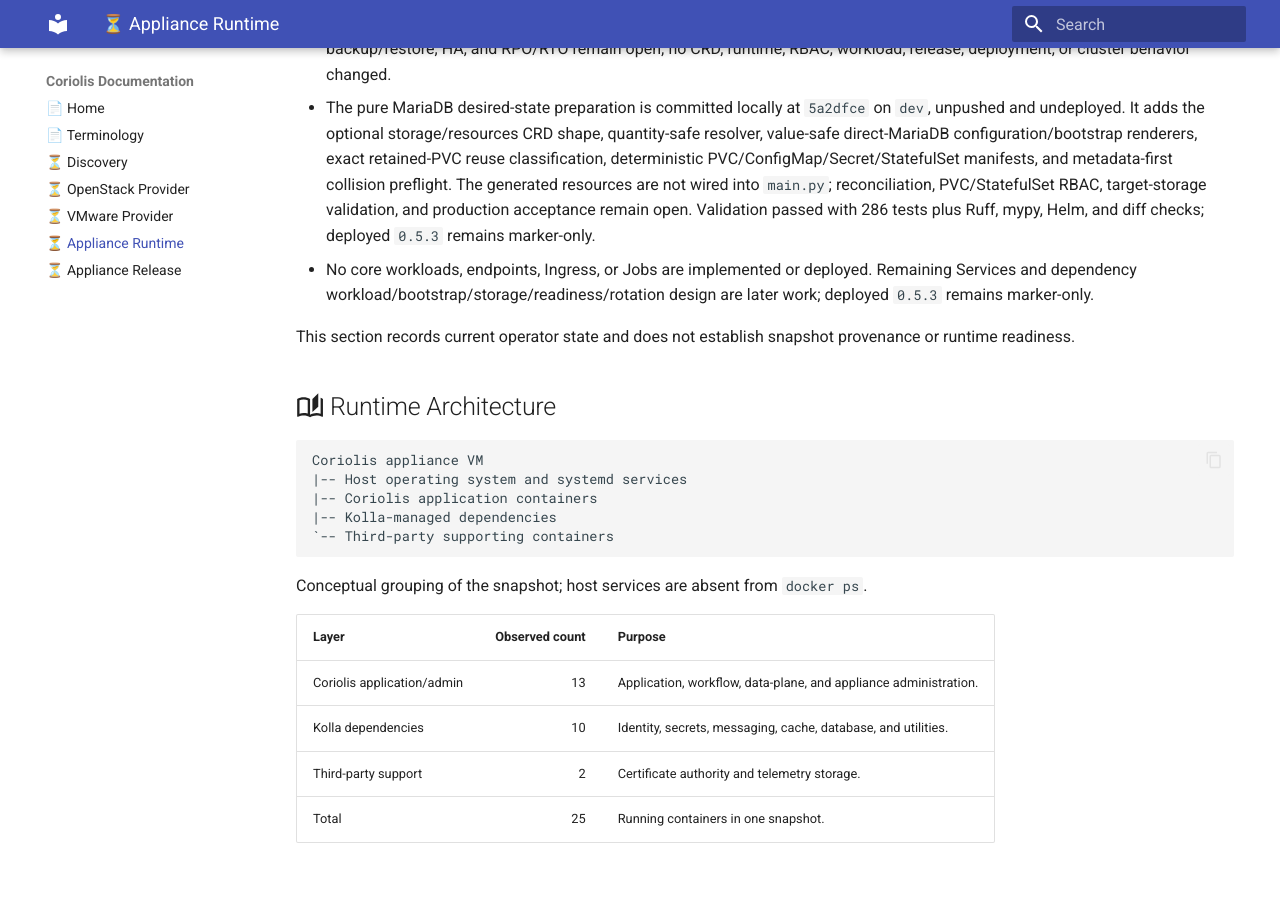
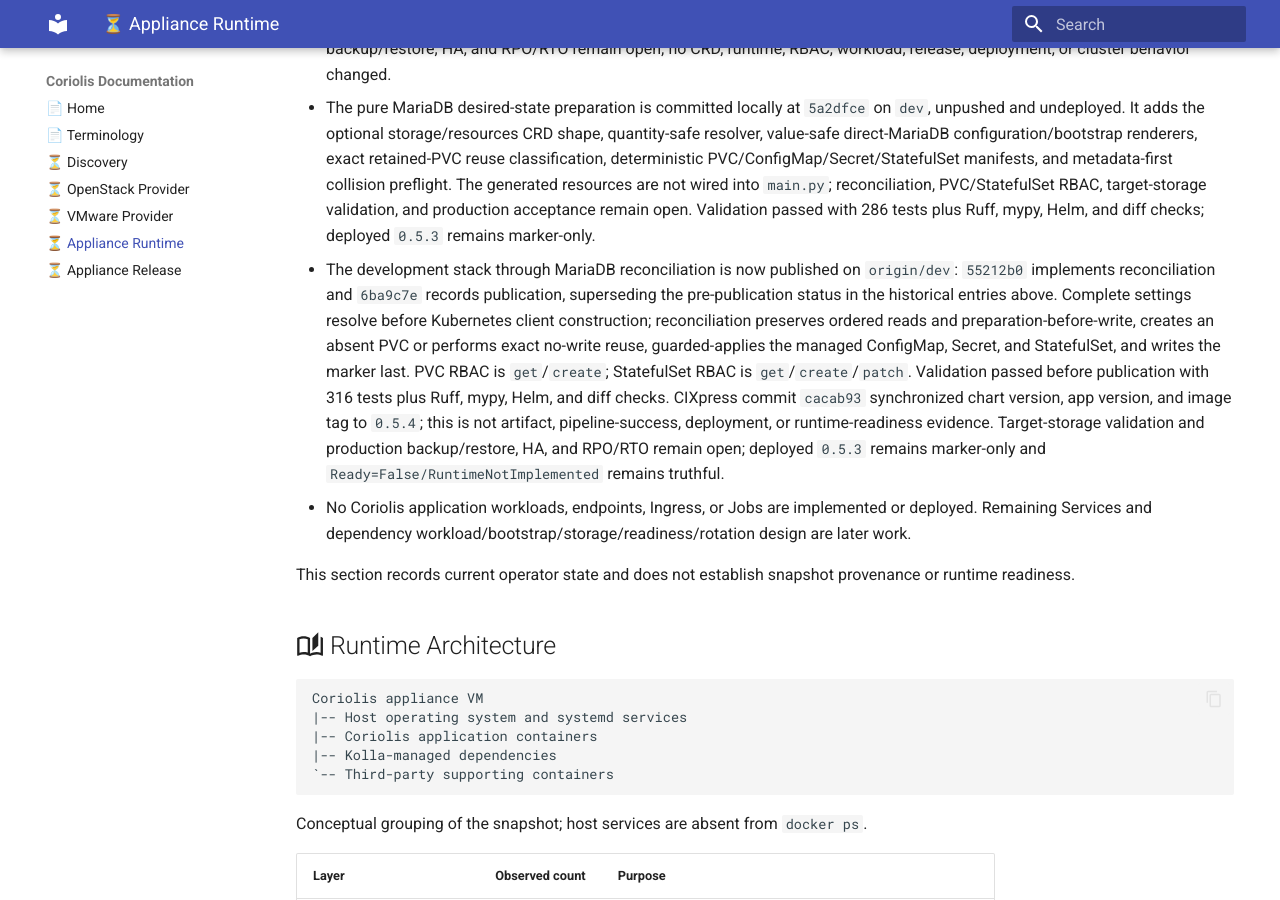
Before and after one commit to radumoisan/coriolis, an MkDocs documentation site: the page built from docs/appliance-runtime.md, in a window 1280 px wide and 900 px high, scrolled down 3084 px. Built offline with MkDocs 1.6.1 and Material for MkDocs 9.7.7, drawn with Linux system fonts in a browser that asks for light colours.

Commit message:
Update operator MariaDB reconciliation status

```diff
--- a/docs/appliance-runtime.md
+++ b/docs/appliance-runtime.md
@@ -40,7 +40,8 @@
 - MariaDB runtime evidence is committed locally at `86287ad` on `dev`, unpushed and undeployed. Inspection and disposable local validation of the exact approved digest proved restricted direct non-Galera startup, value-safe idempotent bootstrap, authenticated checks, and durable-volume recreation; the Kolla startup and Galera checks were rejected. This is not a Kubernetes workload contract: storage/PVC ownership and sizing, generated manifests, probes, resources, lifecycle/recovery, and reliable log capture remain fail-closed blockers. Validation passed with 252 tests plus Ruff, mypy, Helm, and diff checks; no runtime, CRD, RBAC, release, deployment, or cluster behavior changed.
 - The documentation-only MariaDB Kubernetes development contract is committed locally at `369cc97` on `dev`, unpushed and undeployed. It freezes future CR-configurable storage class, size, CPU, and memory; a retained ownerless RWO Filesystem PVC; one owner-referenced StatefulSet; file-only bootstrap and probes; direct console logging; and mutation-free reconciliation ordering. The next slice is pure schema/resolver and builder/preflight implementation. Target-storage validation and production backup/restore, HA, and RPO/RTO remain open; no CRD, runtime, RBAC, workload, release, deployment, or cluster behavior changed.
 - The pure MariaDB desired-state preparation is committed locally at `5a2dfce` on `dev`, unpushed and undeployed. It adds the optional storage/resources CRD shape, quantity-safe resolver, value-safe direct-MariaDB configuration/bootstrap renderers, exact retained-PVC reuse classification, deterministic PVC/ConfigMap/Secret/StatefulSet manifests, and metadata-first collision preflight. The generated resources are not wired into `main.py`; reconciliation, PVC/StatefulSet RBAC, target-storage validation, and production acceptance remain open. Validation passed with 286 tests plus Ruff, mypy, Helm, and diff checks; deployed `0.5.3` remains marker-only.
-- No core workloads, endpoints, Ingress, or Jobs are implemented or deployed. Remaining Services and dependency workload/bootstrap/storage/readiness/rotation design are later work; deployed `0.5.3` remains marker-only.
+- The development stack through MariaDB reconciliation is now published on `origin/dev`: `55212b0` implements reconciliation and `6ba9c7e` records publication, superseding the pre-publication status in the historical entries above. Complete settings resolve before Kubernetes client construction; reconciliation preserves ordered reads and preparation-before-write, creates an absent PVC or performs exact no-write reuse, guarded-applies the managed ConfigMap, Secret, and StatefulSet, and writes the marker last. PVC RBAC is `get`/`create`; StatefulSet RBAC is `get`/`create`/`patch`. Validation passed before publication with 316 tests plus Ruff, mypy, Helm, and diff checks. CIXpress commit `cacab93` synchronized chart version, app version, and image tag to `0.5.4`; this is not artifact, pipeline-success, deployment, or runtime-readiness evidence. Target-storage validation and production backup/restore, HA, and RPO/RTO remain open; deployed `0.5.3` remains marker-only and `Ready=False/RuntimeNotImplemented` remains truthful.
+- No Coriolis application workloads, endpoints, Ingress, or Jobs are implemented or deployed. Remaining Services and dependency workload/bootstrap/storage/readiness/rotation design are later work.
 
 This section records current operator state and does not establish snapshot provenance or runtime readiness.
 
```
